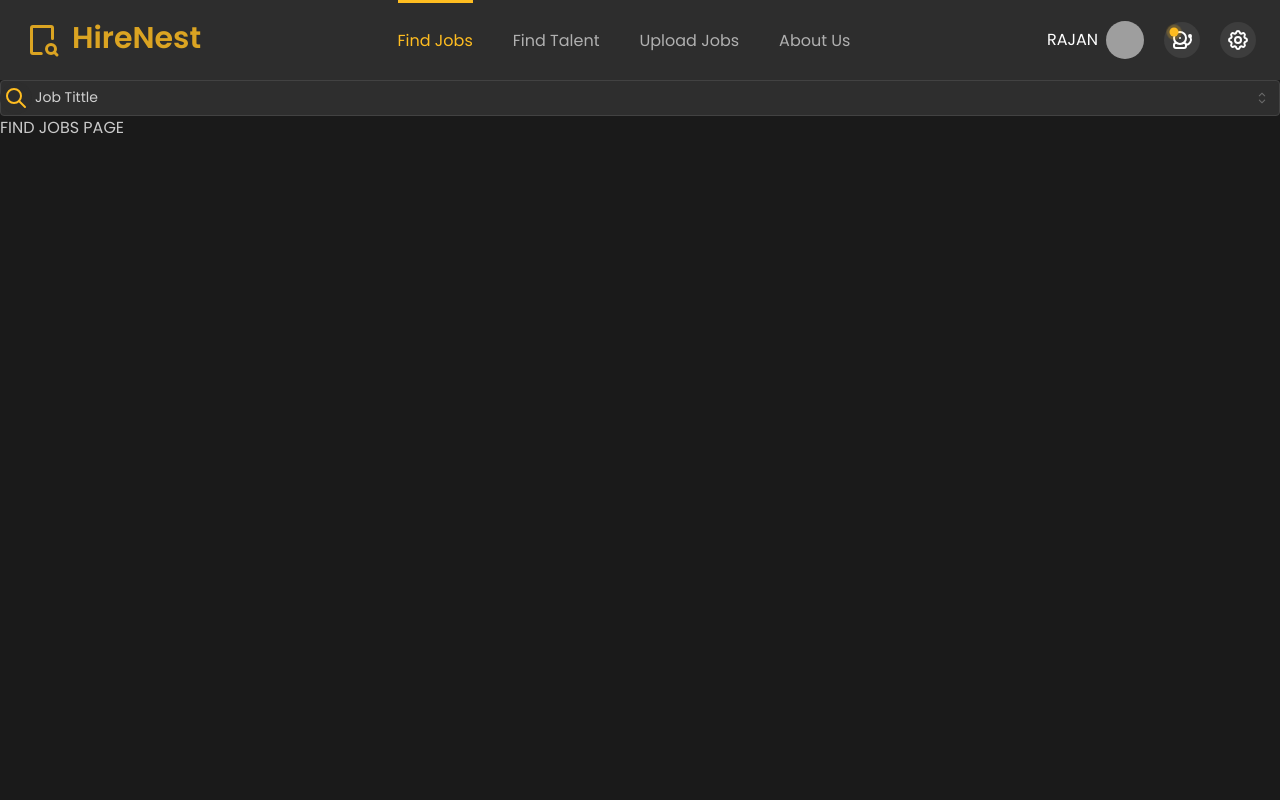
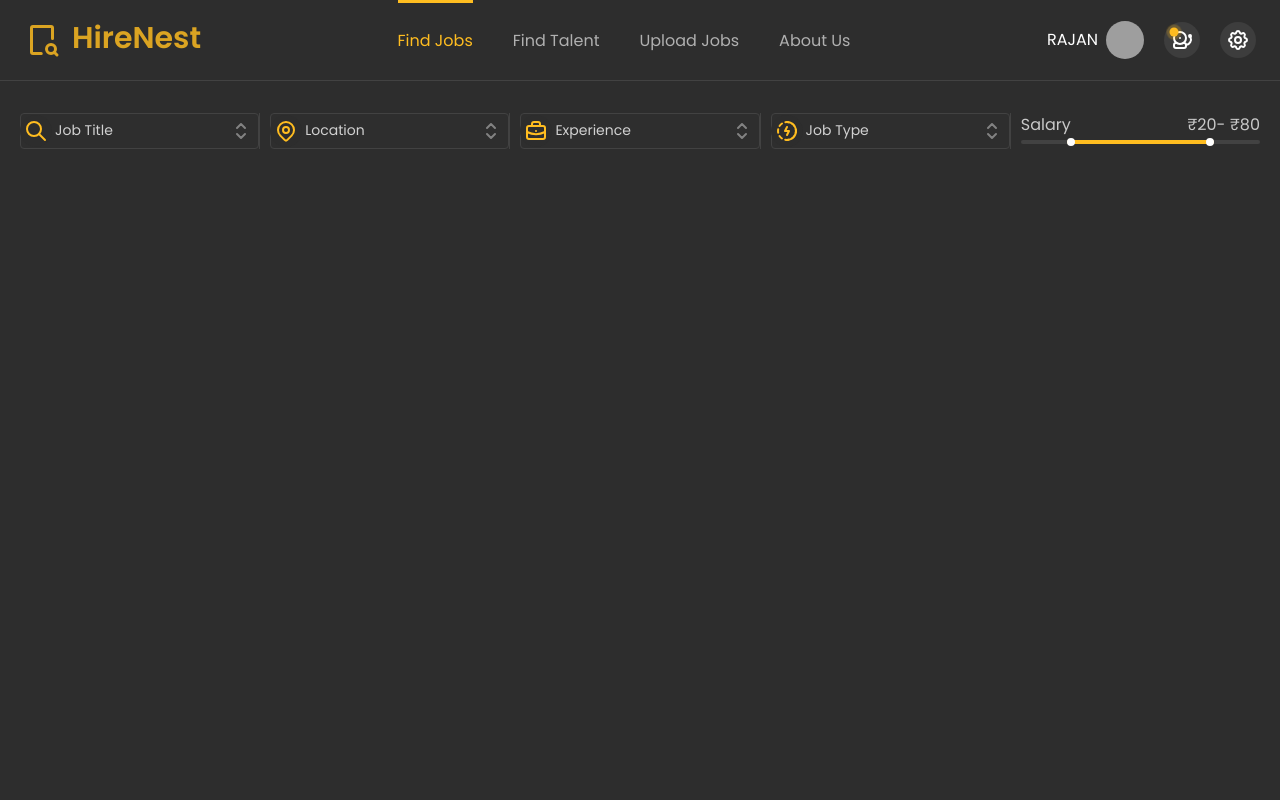
Before and after one commit to rajans01github/JOB-PORTAL, a React (Create React App) app in the folder job-portal/: page /find-jobs in a window 1280 px wide. Shown: the top 800 px of the page. Built offline with nearby package versions, Linux system fonts and the light colour scheme; grey boxes are pictures that could not be loaded.

Commit message:
search section ✔️

```diff
--- a/job-portal/src/FindJobs/MultiSelectCreatable.tsx
+++ b/job-portal/src/FindJobs/MultiSelectCreatable.tsx
@@ -7,19 +7,23 @@ import {
   PillsInput,
   useCombobox,
 } from '@mantine/core';
-import { IconSearch } from '@tabler/icons-react';
-import { useState } from 'react';
+import { IconSearch, IconSelector } from '@tabler/icons-react';
+import { useEffect, useState } from 'react';
 
-const groceries = ['🍎 Apples', '🍌 Bananas', '🥦 Broccoli', '🥕 Carrots', '🍫 Chocolate'];
 
-export function MaxInput() {
+
+export function MaxInput(props:any) {{
+  useEffect(()=>{
+    setData(props.options);
+  }, [])
+}
   const combobox = useCombobox({
     onDropdownClose: () => combobox.resetSelectedOption(),
     onDropdownOpen: () => combobox.updateSelectedOptionIndex('active'),
   });
 
   const [search, setSearch] = useState('');
-  const [data, setData] = useState(groceries);
+  const [data, setData] = useState<string[]>([]);
   const [value, setValue] = useState<string[]>([]);
 
   const exactOptionMatch = data.some((item) => item.toLowerCase() === search.toLowerCase());
@@ -74,10 +78,10 @@ export function MaxInput() {
     <Combobox store={combobox} onOptionSubmit={handleValueSelect} withinPortal={false}>
       <Combobox.DropdownTarget>
         <PillsInput
-          rightSection={<Combobox.Chevron />}
+          rightSection={<IconSelector />}
           leftSection={
             <div className="text-bright-sun-400 p-1 bg-mine-shaft-950 rounded-full mr-1">
-              <IconSearch />
+              <props.icon/>
             </div>
           }
           onClick={() => combobox.toggleDropdown()}
@@ -89,7 +93,7 @@ export function MaxInput() {
                 {value.length > 1 && <Pill>+{value.length - 1} more</Pill>}
               </>
             ) : (
-              <Input.Placeholder className='!text-mine-shaft-200'>Job Tittle</Input.Placeholder>
+              <Input.Placeholder className='!text-mine-shaft-200'>{props.title}</Input.Placeholder>
             )}
           </Pill.Group>
         </PillsInput>
--- a/job-portal/src/FindJobs/Searchbar.tsx
+++ b/job-portal/src/FindJobs/Searchbar.tsx
@@ -1,13 +1,33 @@
 
+import { Divider, RangeSlider } from "@mantine/core";
+import { dropdownData } from "../Data/JobsData";
 import { MaxInput } from "./MultiSelectCreatable";
+import { useState } from "react";
 
-const SearchBar =()=>{
+const SearchBar = () => {
+   const [value, setValue] = useState<[number, number]>([20,80]);
 
-  return(
-    <div>
-      <MaxInput/>
+  return (
+    <div className="flex  px-5 py-8">
+      {dropdownData.map((item, index) => <>
+        <div key={index} className="w-1/5">
+          <MaxInput {...item}/>
+        </div>
+        <Divider mr="xs" size="xs" orientation="vertical"/>
+        </>)
+      }
+      <div className="w-1/5">
+      <div className="flex justify-between">
+        <div>Salary</div>
+        <div>&#8377;{value[0]}- &#8377;{value[1]}</div>
+      </div>
+        <RangeSlider color="brightSun.4" size ="xs" value={value} labelTransitionProps={{
+          transition: 'skew-down',
+          duration: 150,
+          timingFunction: 'linear',}} onChange={setValue} />
+      </div>
+
     </div>
-  )
-
+  );
 }
 export default SearchBar;
--- a/job-portal/src/Header/Header.tsx
+++ b/job-portal/src/Header/Header.tsx
@@ -9,7 +9,12 @@ const Header = () => {
       {/* Logo Section */}
       <div className="flex gap-3 text-center text-bright-sun-400 animate-pulse">
       <IconDeviceTabletSearch className="h-10 w-9" stroke={2} />
-      <div className="text-3xl font-semibold">HireNest</div>
+     <a
+       href="http://localhost:3000/"
+       className="text-3xl font-semibold"
+        >
+         HireNest
+      </a>
       </div>
 
 
--- a/job-portal/src/Pages/FindJobs.tsx
+++ b/job-portal/src/Pages/FindJobs.tsx
@@ -1,10 +1,11 @@
+import { Divider } from "@mantine/core";
 import SearchBar from "../FindJobs/Searchbar";
+
 const FindJob = () => {
   return (
-    <div className="min-h-screen bg-[#1a1a1a] font-['Poppins']">
-      <SearchBar/>
-     <h1> FIND JOBS PAGE</h1>
-      <div className="pb-20" /> {/* bottom spacing to avoid white space clash */}
+    <div className="min-h-[100vh] bg-mine-shaft-950 font-['Poppins']">
+      <Divider size="xs" m={0} />
+      <SearchBar />
     </div>
   );
 };
--- a/job-portal/src/Pages/Homepage.tsx
+++ b/job-portal/src/Pages/Homepage.tsx
@@ -7,7 +7,7 @@ import Working from "../Landingpage/Working";
 
 const Homepage = () => {
   return (
-    <div className="min-h-screen bg-[#1a1a1a] font-['Poppins']">
+    <div className="min-h-screen bg-mine-shaft-950 font-['Poppins']">
       <DreamJobs />
       <Companies />
       <Jobcategory />
```
